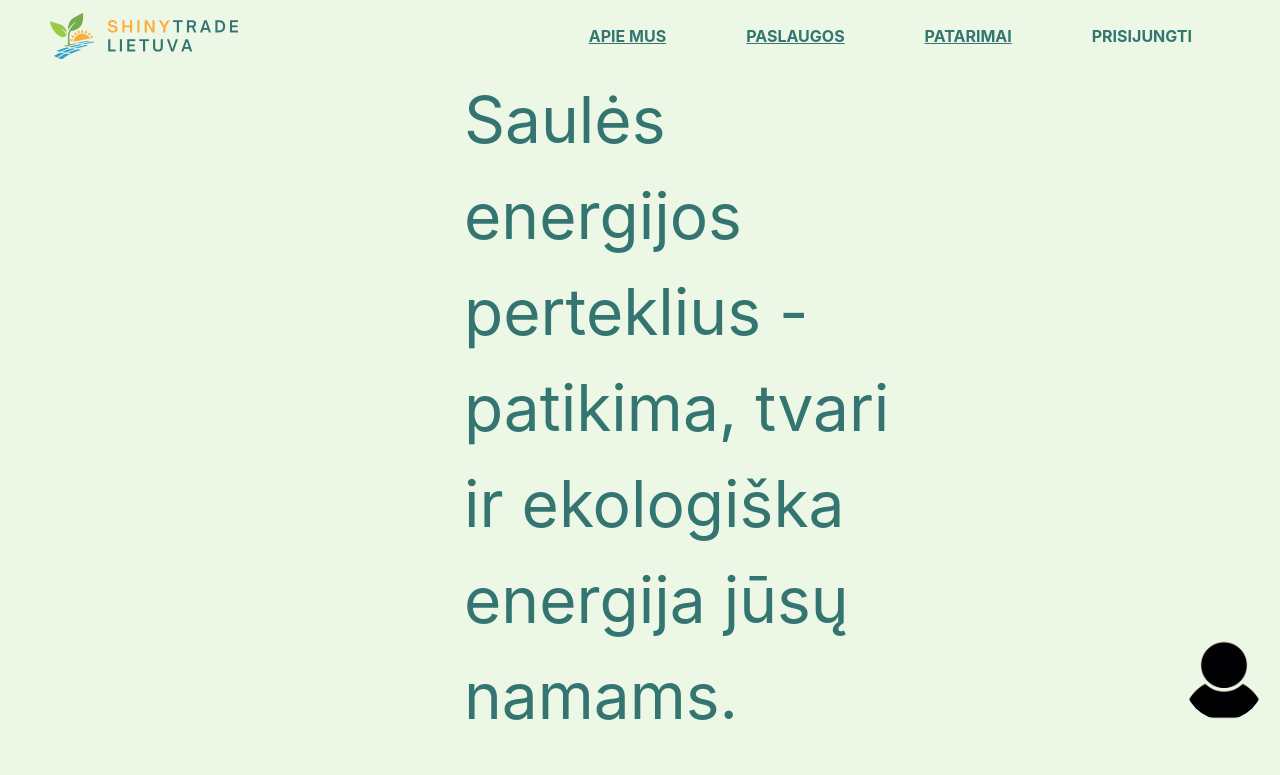
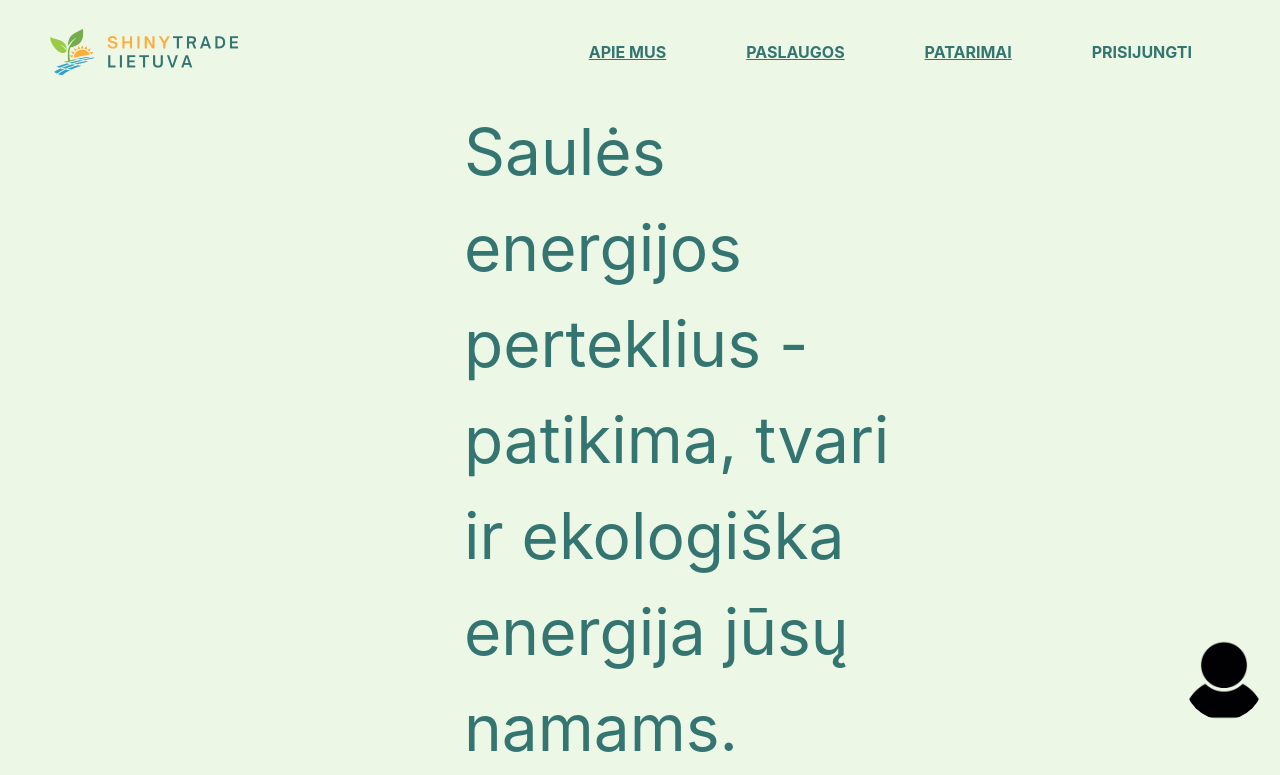
Before and after one commit to Faustels/ebirza, a Flask app: page /ApieMus in a window 1280 px wide. Shown: the top 775 px of the page. Run offline with Flask 3, Linux system fonts and the light colour scheme; parts of the project's set-up code (start-up, migrations or seed data) failed here and were passed over; some libraries are stand-ins or nearby versions.

Commit message:
Padidintas navbar ir idetas linkas i index

```diff
--- a/static/css/navbar.css
+++ b/static/css/navbar.css
@@ -1,6 +1,6 @@
 .navigationBar {
     background-color: var(--light-green-color);
-    padding: 0 3rem;
+    padding: 1rem 3rem;
 }
 
 a {
--- a/templates/inserts/common/navigation.html
+++ b/templates/inserts/common/navigation.html
@@ -7,9 +7,11 @@
 
 <div>
     <nav class="navbar navbar-expand-lg navigationBar">
-        <div class="navbar-brand">
-            <img class="logo" src="/static/images/logo.png" alt="logo">
-        </div>
+        <a href="/">
+            <div class="navbar-brand">
+                <img class="logo" src="/static/images/logo.png" alt="logo">
+            </div>
+        </a>
         <button class="navbar-toggler" type="button" data-toggle="collapse" data-target="#navbarNavDropdown" aria-controls="navbarNavDropdown" aria-expanded="false" aria-label="Toggle navigation">
             <i class="bi bi-card-list" style="font-size:3rem;"></i>
         </button>
```
